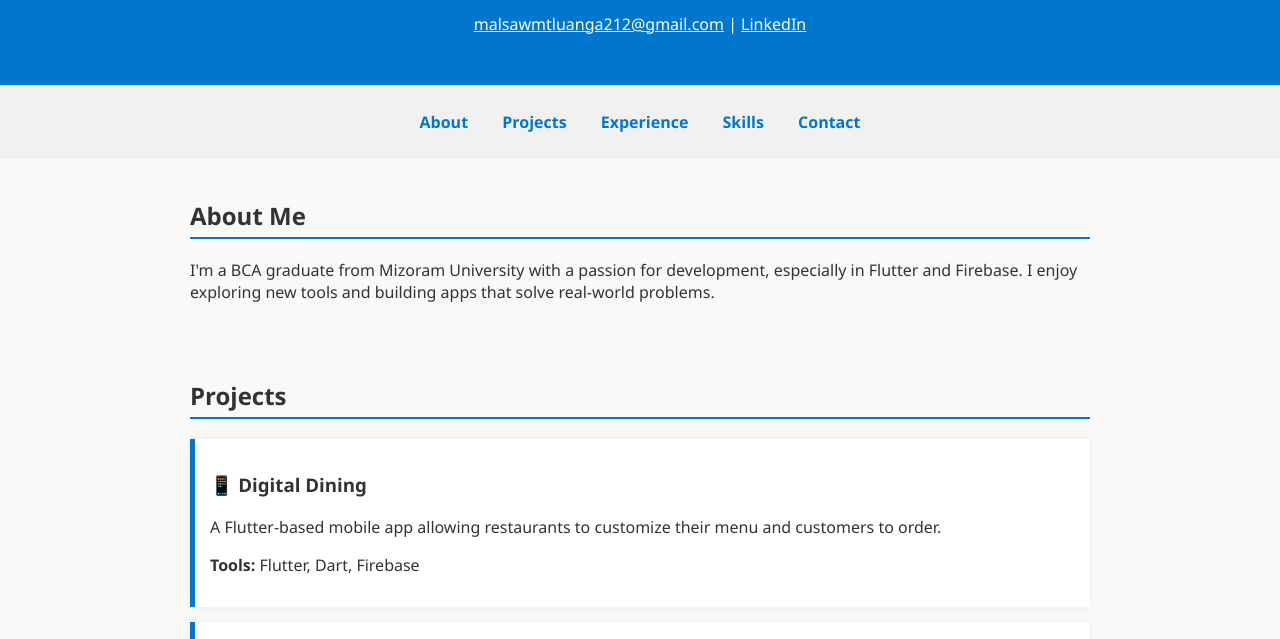
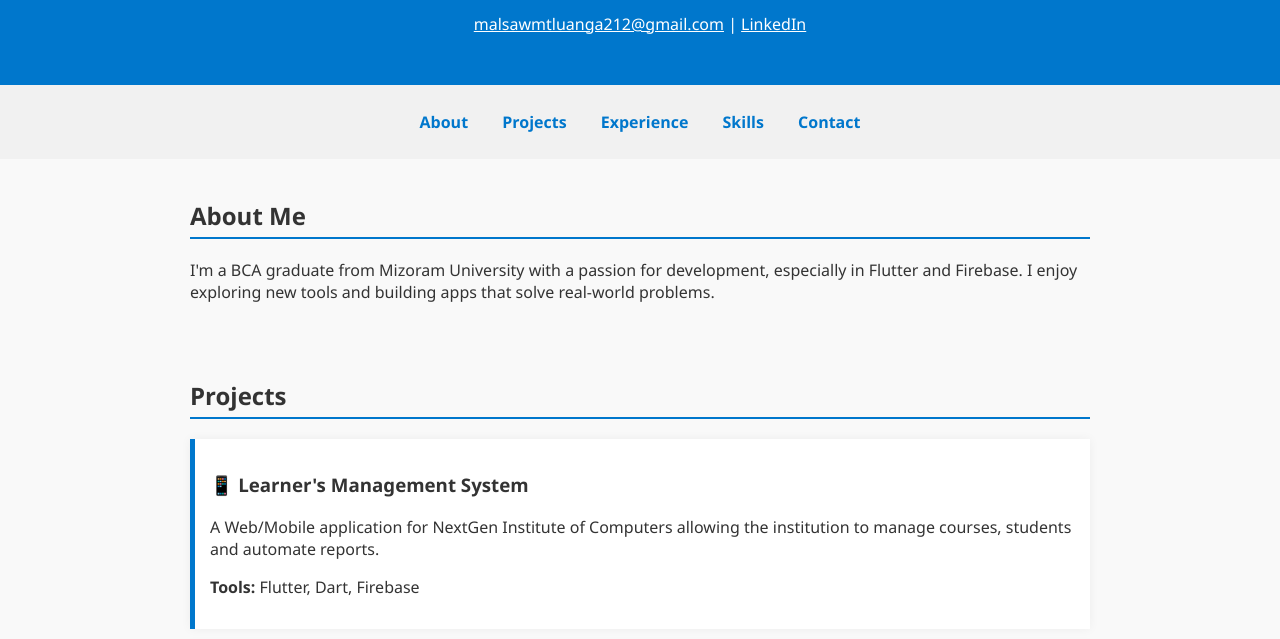
Before and after one commit to MalsawmtluangaBualte/Portfolio, a plain HTML site: page index.html in a window 1280 px wide. Shown: the part 161-800 px from the top of the page. Drawn offline with Linux system fonts and the light colour scheme.

Commit message:
Update index.html
updated 5/11/2025

```diff
--- a/index.html
+++ b/index.html
@@ -33,6 +33,11 @@
 
   <section id="projects" class="container">
     <h2>Projects</h2>
+    <div class="card">
+      <h3>📱 Learner's Management System</h3>
+      <p>A Web/Mobile application for NextGen Institute of Computers allowing the institution to manage courses, students and automate reports.</p>
+      <p><strong>Tools:</strong> Flutter, Dart, Firebase</p>
+    </div>
     <div class="card">
       <h3>📱 Digital Dining</h3>
       <p>A Flutter-based mobile app allowing restaurants to customize their menu and customers to order.</p>
```
